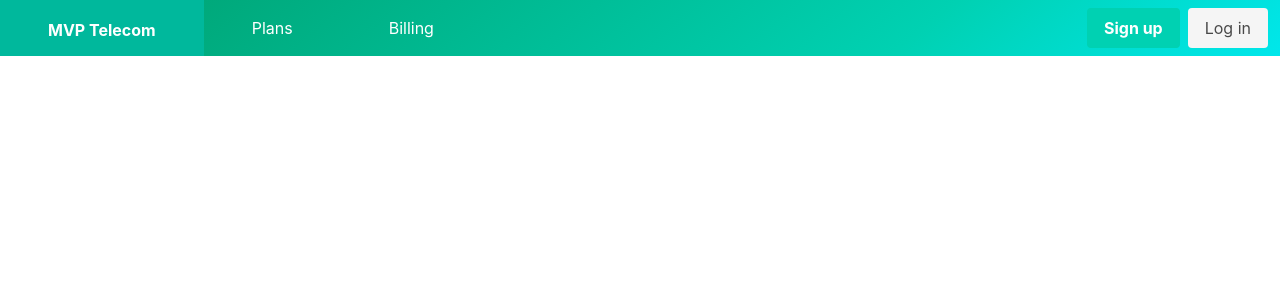
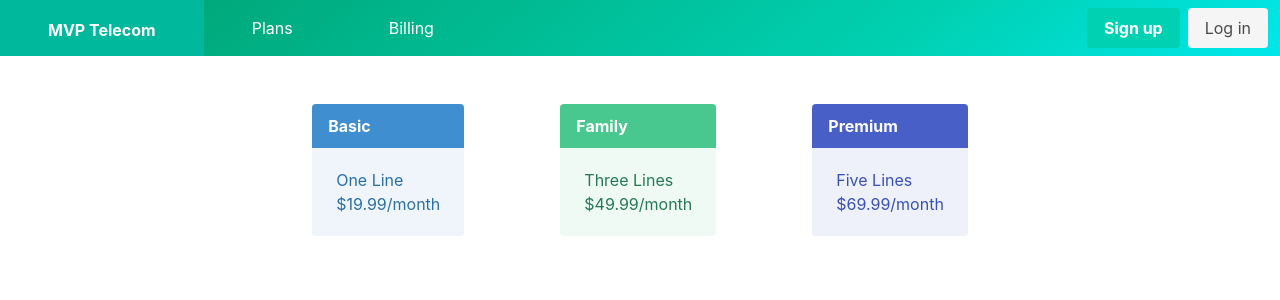
Before and after one commit to cwmcgregor/TelecomApp, an Angular app in the folder TelecomAppFrontend/: page /billing in a window 1280 px wide. Before the commit this address led to /. Shown: the top 300 px of the page. Built offline with nearby package versions, Linux system fonts and the light colour scheme.

Commit message:
needtofinishbilling

```diff
--- a/TelecomAppFrontend/src/app/app-routing.module.ts
+++ b/TelecomAppFrontend/src/app/app-routing.module.ts
@@ -1,5 +1,6 @@
 import { NgModule } from '@angular/core';
 import { RouterModule, Routes } from '@angular/router';
+import { BillingIndexComponent } from './billing/billing-index/billing-index.component';
 
 import { HomeComponent } from './home/home/home.component';
 import { PlansIndexComponent } from './plans/plans-index/plans-index.component';
@@ -7,7 +8,8 @@ import { PlansIndexComponent } from './plans/plans-index/plans-index.component';
 const routes: Routes = [
   {path: '', redirectTo: 'home', pathMatch: 'full'},
   {path: 'home', component: HomeComponent},
-  {path:'plans/index',component: PlansIndexComponent}
+  {path:'plans',component: PlansIndexComponent},
+  {path: 'billing', component: BillingIndexComponent}
 ];
 
 @NgModule({
--- a/TelecomAppFrontend/src/app/app.component.html
+++ b/TelecomAppFrontend/src/app/app.component.html
@@ -9,11 +9,11 @@
     <div id="navbarBasicExample" class="navbar-menu">
       <div class="navbar-start">
 
-        <a class="navbar-item px-6">
+        <a routerLink="plans" class="navbar-item px-6">
           Plans
         </a>
 
-        <a class="navbar-item px-6">
+        <a routerLink="billing" class="navbar-item px-6">
           Billing
         </a>
       </div>
--- /dev/null
+++ b/TelecomAppFrontend/src/app/billing/billing-index/billing-index.component.html
@@ -0,0 +1,49 @@
+    <div class="level-item mt-6">
+    <div class="columns is-multiline is-centered cards-container" id="sectioncontainer">
+        <div class="column is-narrow px-6">
+            <article class="message is-info">
+                <div class="message-header">
+                    <p>Basic</p>
+                </div>
+                <div class="message-body">
+                    <div class="board-item">
+                        <div class="board-item-content"><span>One Line</span></div>
+                    </div>
+                    <div class="board-item">
+                        <div class="board-item-content"><span>$19.99/month</span></div>
+                    </div>
+                </div>
+            </article>
+        </div>
+        <div class="column is-narrow px-6">
+            <article class="message is-success">
+                <div class="message-header">
+                    <p>Family</p>
+                </div>
+                <div class="message-body">
+                    <div class="board-item">
+                        <div class="board-item-content"><span>Three Lines</span></div>
+                    </div>
+                    <div class="board-item">
+                        <div class="board-item-content"><span>$49.99/month</span></div>
+                    </div>
+                </div>
+            </article>
+        </div>
+        <div class="column is-narrow px-6">
+            <article class="message is-link">
+                <div class="message-header">
+                    <p>Premium</p>
+                </div>
+                <div class="message-body">
+                    <div class="board-item">
+                        <div class="board-item-content"><span>Five Lines</span></div>
+                    </div>
+                    <div class="board-item">
+                        <div class="board-item-content"><span>$69.99/month</span></div>
+                    </div>
+                </div>
+            </article>
+        </div>
+    </div>
+    </div>
--- /dev/null
+++ b/TelecomAppFrontend/src/app/billing/billing-index/billing-index.component.ts
@@ -0,0 +1,24 @@
+import { Component, OnInit } from '@angular/core';
+import { Plan } from 'app/plans/plans-model';
+import { PlanService } from 'app/plans/plans.service';
+
+@Component({
+  selector: 'app-billing-index',
+  templateUrl: './billing-index.component.html',
+  styleUrls: ['./billing-index.component.css']
+})
+export class BillingIndexComponent implements OnInit {
+
+  plans: Plan[] = []
+
+  constructor(private plansService: PlanService) { }
+
+  ngOnInit(): void {
+    this.retrievePlans();
+  }
+
+  retrievePlans(){
+    //make subscribe call to plans service here
+  }
+
+}
--- a/TelecomAppFrontend/src/app/home/home/home.component.css
+++ b/TelecomAppFrontend/src/app/home/home/home.component.css
@@ -0,0 +1,11 @@
+#textbg {
+    border: 10px solid rgb(91, 225, 194);
+    border-radius: 25px;
+    padding: 15px;
+    background: white;
+    background-clip: padding-box;
+  }
+
+  h1,h2 {
+    color: rgb(91, 225, 194);
+  }
--- a/TelecomAppFrontend/src/app/home/home/home.component.html
+++ b/TelecomAppFrontend/src/app/home/home/home.component.html
@@ -1,28 +1,67 @@
-<section class="hero is-light is-fullheight">
+<section class="hero is-light is-fullheight" style="background-image: url(https://daily.jstor.org/wp-content/uploads/2019/03/to_save_civilization_hang_up_your_phone_1050x700.jpg); background-size: 100% 100%;;">
     <div class="hero-head">
         <div class="hero-body">
             <div class="container has-text-centered">
                 <div class="column is-6 is-offset-3">
-                    <h1 class="title has-text-primary-dark is-size-2 mt-2">
+                    <div id="textbg">
+                        <h1 class="title has-text-primary is-size-2 mt-2">
                         Welcome To MVP Telecom!
-                    </h1>
-                    <h2 class="subtitle mt-5">
+                        </h1>
+                        <h2 class="subtitle mt-5 has-text-primary-dark">
                         Where We Work Harder Than Our Competitors To Bring You The Bare Minimum!
-                    </h2>
-                    <div class="box">
-                        <div class="field is-grouped">
-                            <p class="control is-expanded">
-                                <input class="input" type="text" placeholder="Enter your email">
-                            </p>
-                            <p class="control">
-                                <a class="button is-info">
-                                    Notify Me
-                                </a>
-                            </p>
-                        </div>
+                        </h2>
                     </div>
                 </div>
             </div>
         </div>
+        <div class="level-item mt-6">
+            <div class="columns is-multiline is-centered cards-container" id="sectioncontainer">
+                <div class="column is-narrow px-6">
+                    <article class="message is-info">
+                        <div class="message-header">
+                            <p>Basic</p>
+                        </div>
+                        <div class="message-body">
+                            <div class="board-item">
+                                <div class="board-item-content"><span>One Line</span></div>
+                            </div>
+                            <div class="board-item">
+                                <div class="board-item-content"><span>$19.99/month</span></div>
+                            </div>
+                        </div>
+                    </article>
+                </div>
+                <div class="column is-narrow px-6">
+                    <article class="message is-success">
+                        <div class="message-header">
+                            <p>Family</p>
+                        </div>
+                        <div class="message-body">
+                            <div class="board-item">
+                                <div class="board-item-content"><span>Three Lines</span></div>
+                            </div>
+                            <div class="board-item">
+                                <div class="board-item-content"><span>$49.99/month</span></div>
+                            </div>
+                        </div>
+                    </article>
+                </div>
+                <div class="column is-narrow px-6">
+                    <article class="message is-link">
+                        <div class="message-header">
+                            <p>Premium</p>
+                        </div>
+                        <div class="message-body">
+                            <div class="board-item">
+                                <div class="board-item-content"><span>Five Lines</span></div>
+                            </div>
+                            <div class="board-item">
+                                <div class="board-item-content"><span>$69.99/month</span></div>
+                            </div>
+                        </div>
+                    </article>
+                </div>
+            </div>
+            </div>
     </div>
 </section>
```
Also changed, not shown: TelecomAppFrontend/src/app/billing/billing-routing.module.ts (added, +10 -0 lines), TelecomAppFrontend/src/app/billing/billing.module.ts (added, +17 -0 lines), TelecomAppFrontend/src/app/billing/billing.service.ts (added, +9 -0 lines), TelecomAppFrontend/src/app/billing/billing-index/billing-index.component.css (added), 2 other files (tests, documents, lock files or other folders).
